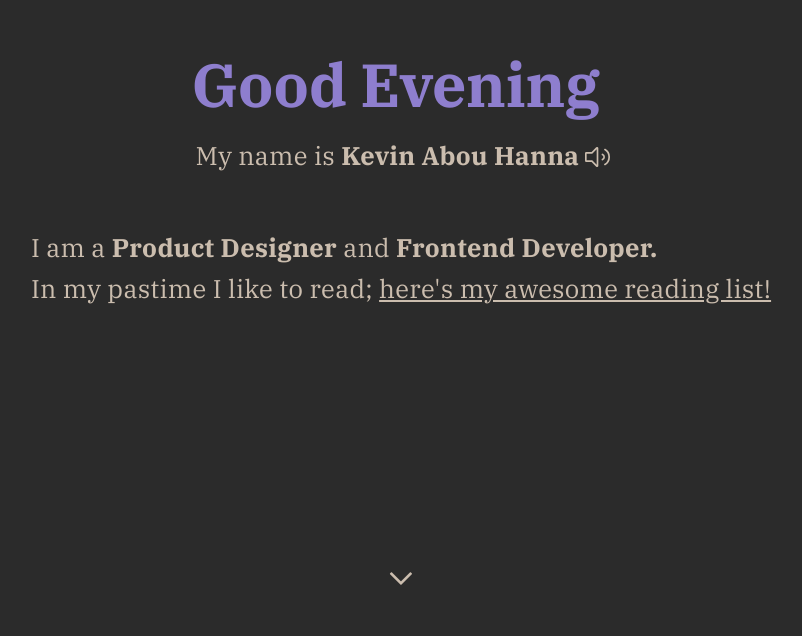
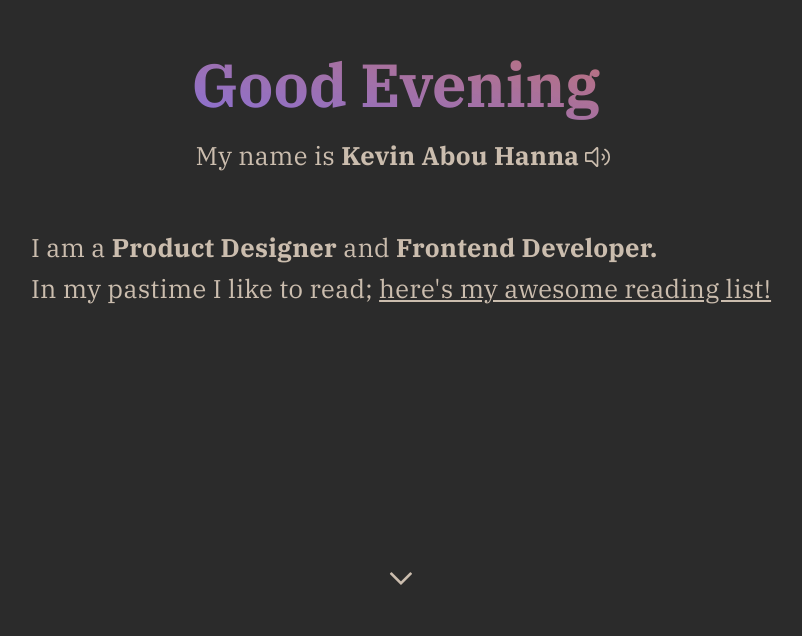
Before and after one commit to kevinabouhanna/abouhanna, a website: page public/index.html in a window 1280 px wide. Shown: the part 164-800 px from the top of the page, without its empty margins (239-1041 px from the left). Drawn offline with Linux system fonts and the light colour scheme; no server answers; files whose address does not match are found by name.

Commit message:
gradient text

```diff
--- a/public/css/main.css
+++ b/public/css/main.css
@@ -288,6 +288,10 @@ a:active {
   justify-content: center;
   color: var(--accent);
   font-size: 2.25rem;
+  background: linear-gradient(to top right,hsl(252deg 60% 65%) 0,hsl(0deg 100% 78% / 71%));
+  background-clip: text;
+  -webkit-background-clip: text;
+  -webkit-text-fill-color: transparent;
 }
 
 .intro__title>span {
```
